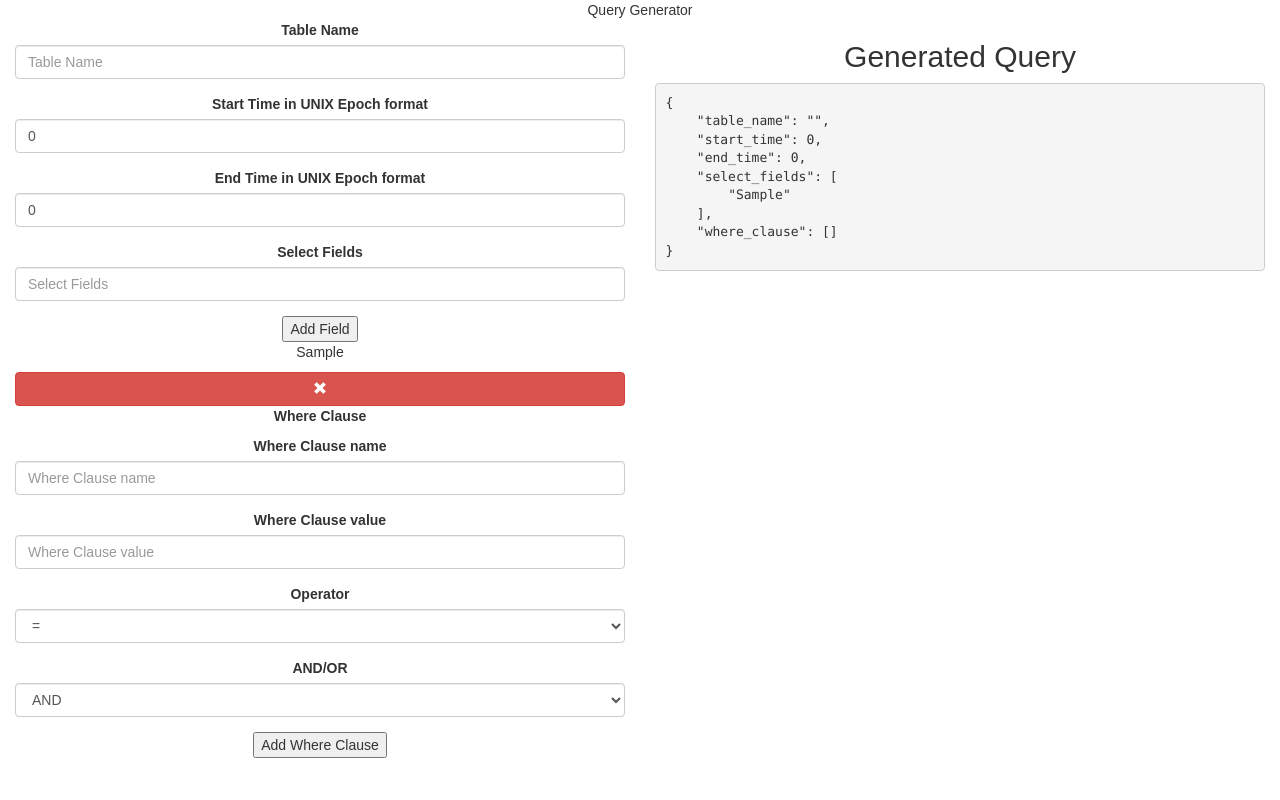
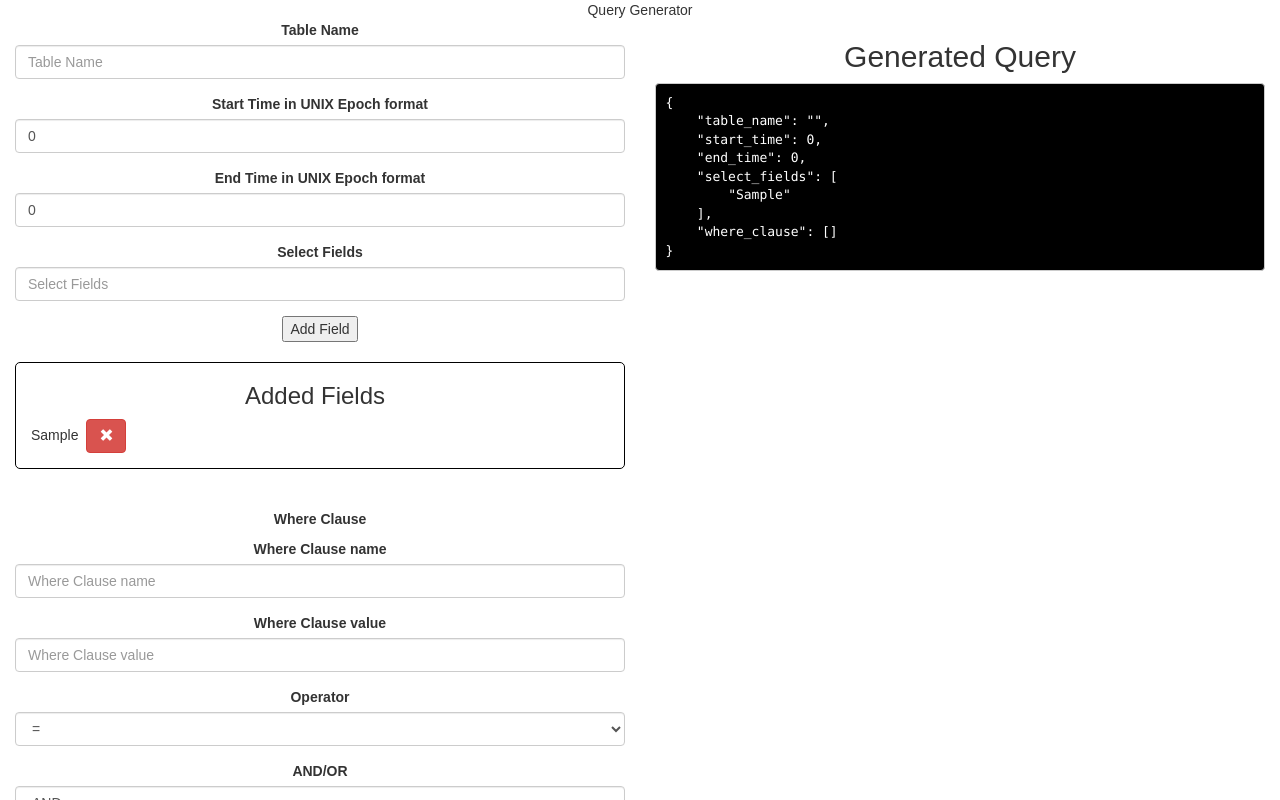
Before and after one commit to minseokim/juniperChallenge, a React (Create React App) app: page / in a window 1280 px wide. Both pictures are taken after typing "Sample" into the empty fields and a click on the button "Add Field". Shown: the top 800 px of the page. Built offline with nearby package versions, Linux system fonts and the light colour scheme.

Commit message:
Add basic styling to selectInputFields and whereClauseList

```diff
--- a/src/App.css
+++ b/src/App.css
@@ -18,8 +18,38 @@
   font-size: large;
 }
 
+.selectedField, .addedwhereClauseList {
+  margin-top : 20px;
+  margin-bottom : 40px;
+  border : 1px solid #000000;
+  border-radius : 5px;
+  padding : 0px 20px 10px 10px;
+}
+
+.selectedField__container, .addedWhereClauseList__container {
+  display : flex;
+  flex-wrap: wrap;
+}
+
+.selectedField__child, .addedWhereClauseList__child {
+  margin-right : 5px;
+  margin-left : 5px;
+  margin-bottom : 5px;
+}
+
+.selectedField__child__span, .addedWhereClauseList__child__span {
+  margin-right : 8px;
+}
+
+.addedWhereClauseList__child {
+  display : flex;
+  align-items: center;
+}
+
 .queryDisplay__codeBlock {
   text-align: left;
+  background-color : #000000;
+  color : #ffffff;
 }
 
 @keyframes App-logo-spin {
--- a/src/components/SelectedFieldsList.js
+++ b/src/components/SelectedFieldsList.js
@@ -30,11 +30,11 @@ class SelectedFieldsList extends Component {
   render() {
     const selectedFieldsItems = this.props.selectedFieldsData.map(
       (data, index) =>
-        <div key={index} className="selectedField">
-          <p className="selectedField__paragraph">{data}</p>
+        <div key={index} className="selectedField__child">
+          <span className="selectedField__child__span">{data}</span>
           <button
             title="Remove this selected field"
-            className="col-xs-12 btn btn-danger selectedField__button"
+            className="btn btn-danger selectedField__child__button"
             type="button"
             onClick={() => this.props.onRemoveSelectFieldClick(index, "button")}
           >
@@ -44,14 +44,19 @@ class SelectedFieldsList extends Component {
     );
 
     return (
-      <div>
+      <div className="selectedFieldsList">
         <SelectFieldsForm
           value={this.state.current_select_fields}
           onSelectFieldsAdd={this.props.onSelectFieldsAdd}
           onInputChange={this.handleInputChange}
           clearInput={this.clearInput}
         />
-        {selectedFieldsItems}
+        <div className="selectedField">
+          <h3>Added Fields</h3>
+          <div className="selectedField__container">
+            {selectedFieldsItems}
+          </div>
+        </div>
       </div>
     );
   }
--- a/src/components/WhereClauseForm.js
+++ b/src/components/WhereClauseForm.js
@@ -42,14 +42,13 @@ const WhereClauseForm = props => {
       <button
         type="button"
         onClick={() => {
-          props.onWhereClauseAdd(
+            props.onWhereClauseAdd(
             props.name,
             props.value,
             props.currentOperator,
             props.andOrSelected
           );
-        }}
-      >
+        }}>
         Add Where Clause
       </button>
 
--- a/src/components/WhereClauseList.js
+++ b/src/components/WhereClauseList.js
@@ -26,10 +26,20 @@ class WhereClauseList extends Component {
     const whereClauseListItems = this.props.whereClauseData.map((data, blockIndex) => {
       return data.map((currentClause, index) => {
         return (
-          <div key={JSON.stringify(currentClause.name)}>
-            <p>{currentClause.name}</p>
-            <p>{currentClause.value}</p>
-            <p>{currentClause.operator}</p>
+          <div key={index}
+                className="addedWhereClauseList__child">
+            <span
+              className="addedWhereClauseList__child__span">
+              {currentClause.name}
+            </span>
+            <span
+              className="addedWhereClauseList__child__span">
+              {currentClause.value}
+            </span>
+            <span
+              className="addedWhereClauseList__child__span">
+              {currentClause.operator}
+            </span>
             <button
               title="Remove this where clause data"
               className="col-xs-12 btn btn-danger"
@@ -53,7 +63,13 @@ class WhereClauseList extends Component {
           onWhereClauseAdd={this.props.onWhereClauseAdd}
           onInputChange={this.onInputChange}
         />
-        {whereClauseListItems}
+
+        <div className="addedwhereClauseList">
+          <h3>Added Where Clause</h3>
+          <div className="addedWhereClauseList__container">
+            {whereClauseListItems}
+          </div>
+        </div>
       </div>
     );
   }
```
